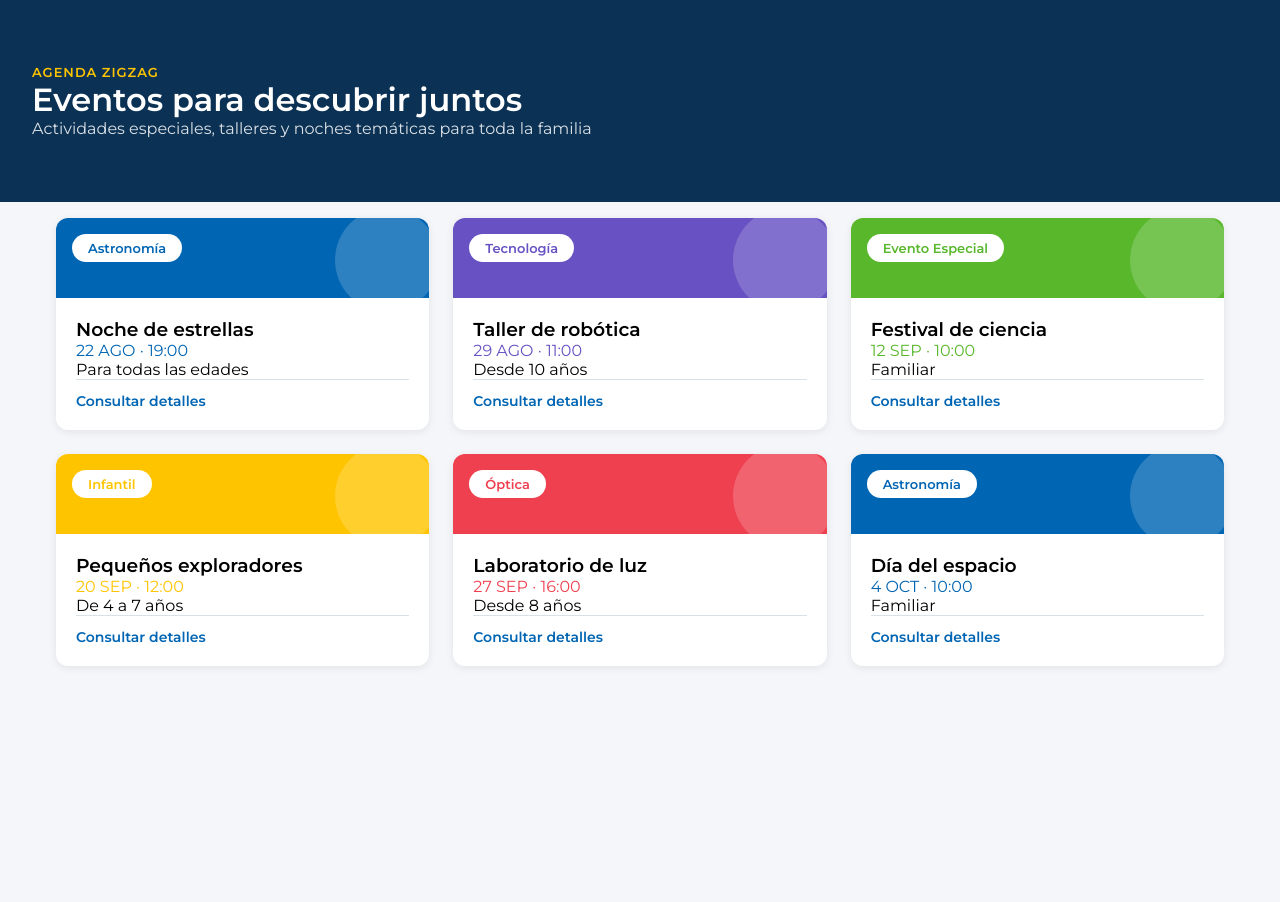
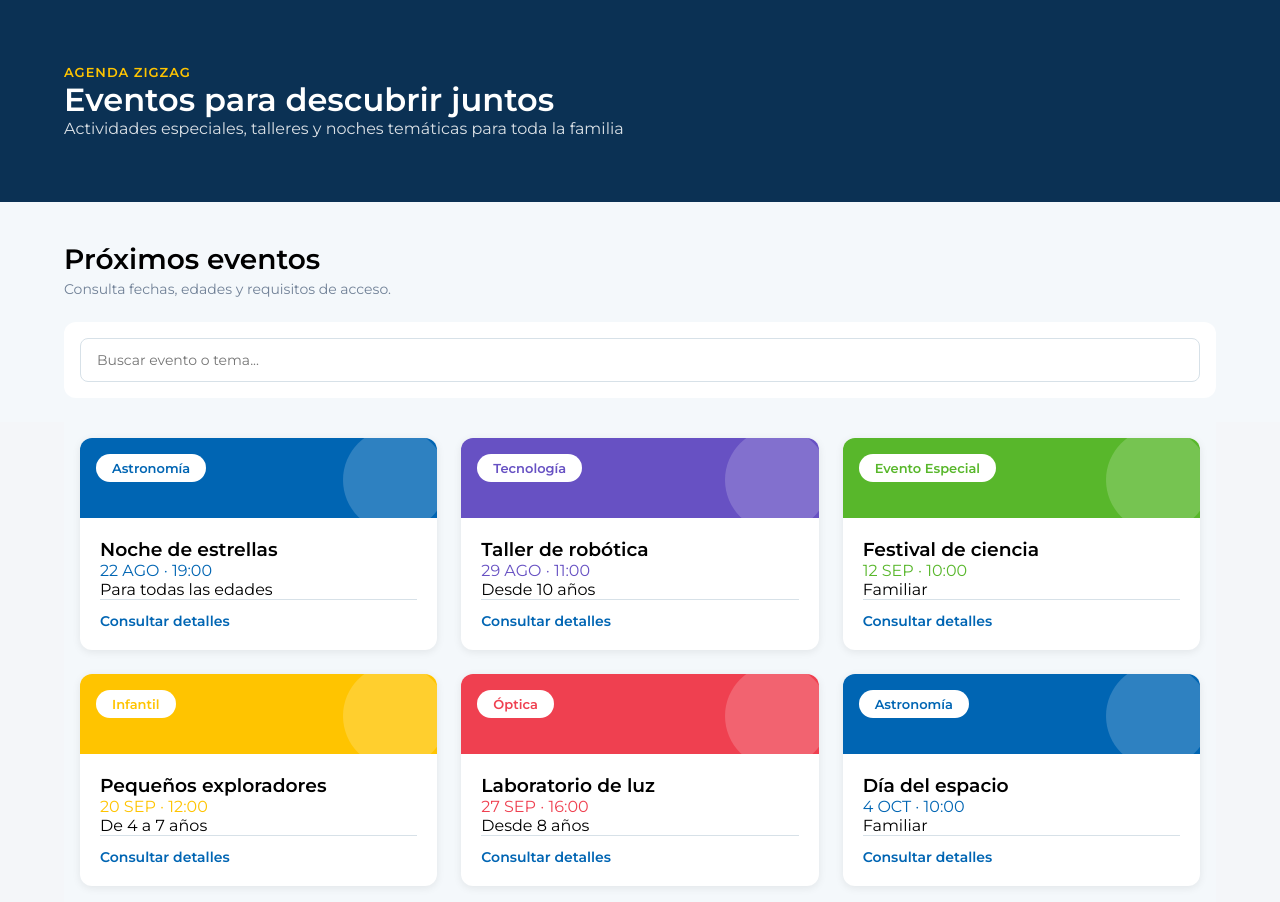
Before and after one commit to doublerre/sizz-app, a React (Vite) app: page /eventos in a window 1280 px wide. Shown: the top 902 px of the page. Before the commit the page ends 800 px from the top, so only its background shows below. Built offline with nearby package versions, Linux system fonts and the light colour scheme; the HTML template or start-up script is replaced by a standard one.

Commit message:
Buscador de eventos con filtrado
Se agrega el bloque de Proximos eventos, la barra de filtros con buscador por titulo y categoria, y el mensaje de sin resultados.

```diff
--- a/src/index.css
+++ b/src/index.css
@@ -38,3 +38,9 @@ body {
   font-family: 'Montserrat', sans-serif;
 
 }
+
+.container {
+  max-width: 1200px;
+  margin: 0 auto;
+  padding: 0 24px;
+}
--- a/src/pages/public/EventsPage.css
+++ b/src/pages/public/EventsPage.css
@@ -3,8 +3,9 @@
     grid-template-columns: repeat(auto-fill, minmax(340px, 1fr));
     gap: 24px;
     padding: 16px;
-    max-width: 1200px;
-    margin: 0 auto;
+    background-color: var(--bg-canvas);
+    padding-bottom: 40px;
+
 }
 
 .event-card {
@@ -82,3 +83,48 @@
     font-size: 16px;
     opacity: 0.85;
 }
+
+.events-intro {
+    background-color: var(--bg-canvas);
+    padding: 40px 0 0;
+}
+
+.events-intro h2 {
+    font-size: 28px;
+    margin: 0 0 4px;
+}
+
+.events-intro-text {
+    color: var(--text-muted);
+    font-size: 14px;
+    margin: 0;
+}
+
+.events-filters-wrapper {
+    background-color: var(--bg-canvas);
+    padding: 24px 0;
+}
+
+.events-filters {
+    background-color: var(--bg-surface);
+    border-radius: 12px;
+    padding: 16px;
+    display: flex;
+    gap: 16px;
+    align-items: center;
+}
+
+.events-search {
+    flex: 1;
+    padding: 12px 16px;
+    border: 1px solid var(--border-default);
+    border-radius: 8px;
+    font-family: inherit;
+    font-size: 14px;
+}
+
+.events-empty {
+    text-align: center;
+    color: var(--text-muted);
+    padding: 48px 0;
+}
--- a/src/pages/public/EventsPage.tsx
+++ b/src/pages/public/EventsPage.tsx
@@ -1,5 +1,6 @@
 import { Link } from "react-router-dom";
 import "./EventsPage.css"
+import { useState } from "react";
 
 // Datos temporales, mientras no existe el endpoint de eventos
 const events = [
@@ -60,16 +61,48 @@ const events = [
 ];
 
 export default function EventsPage() {
+    const [search, setSearch] = useState("");
+
+    const filteredEvents = events.filter((event) => {
+        const query = search.toLowerCase();
+        return (
+            event.title.toLowerCase().includes(query) ||
+            event.category.toLowerCase().includes(query)
+        );
+    });
     return (
         <>
             <header className="events-header">
+                <div className="container">
                     <p className="events-eyebrow">AGENDA ZIGZAG</p>
                     <h1>Eventos para descubrir juntos</h1>
                     <p className="events-subtitle">Actividades especiales, talleres y noches temáticas para toda la familia</p>
+                </div>
 
             </header>
+            <section className="events-intro">
+                <div className="container">
+                    <h2>Próximos eventos</h2>
+                    <p className="events-intro-text">Consulta fechas, edades y requisitos de acceso.</p>
+                </div>
+            </section>
+            <div className="events-filters-wrapper">
+                <div className="container">
+                    <div className="events-filters">
+                        <input
+                            type="text"
+                            className="events-search"
+                            placeholder="Buscar evento o tema..."
+                            value={search}
+                            onChange={(e) => setSearch(e.target.value)}
+                        />
+                    </div>
+                </div>
+            </div>
+            <div className="container">
+                {filteredEvents.length > 0 ? (
                     <div className="events-grid">
-                {events.map((event) => (
+                        {filteredEvents.map((event) => (
                             <article className="event-card" key={event.id}>
                                 <div className="event-banner" style={{ backgroundColor: event.color }}>
                                     <div className="event-circle"></div>
@@ -84,6 +117,12 @@ export default function EventsPage() {
                             </article>
                         ))}
                     </div>
+                ) : (
+                    <p className="events-empty">No encontramos eventos que coincidan con tu búsqueda.</p>
+                )}
+
+            </div>
+
         </>
 
 
```
Lines whose indentation alone changed are shown as unchanged.
